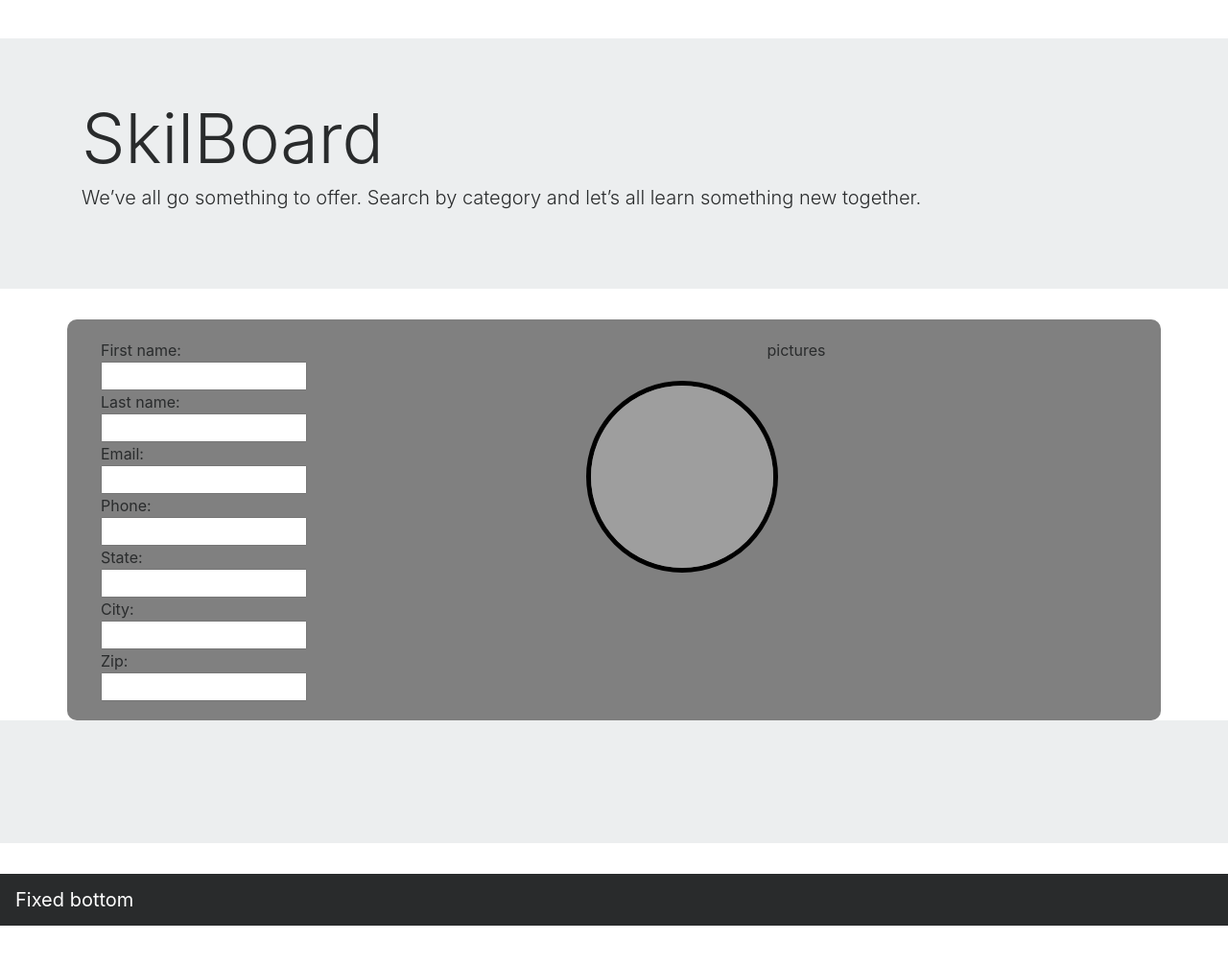
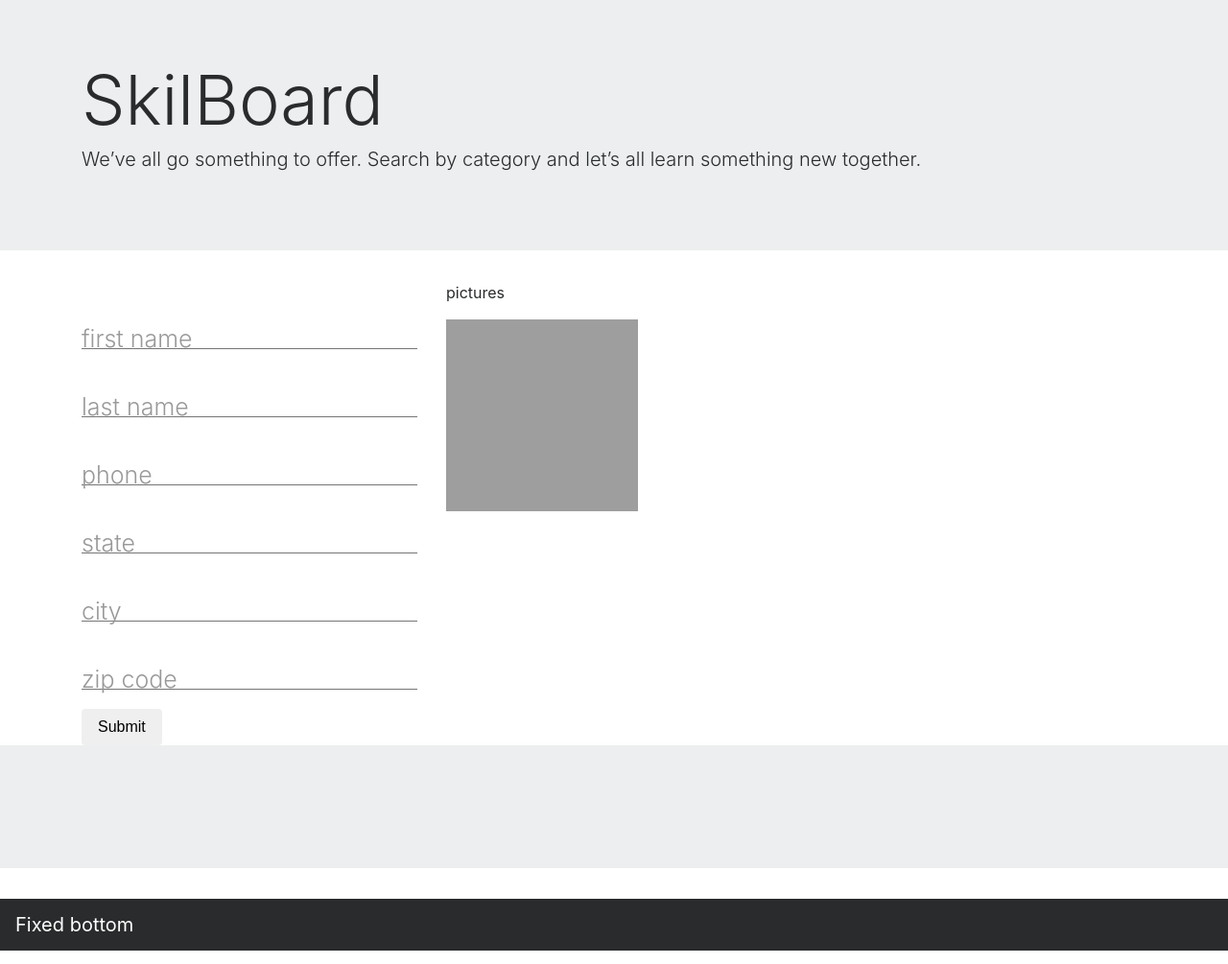
Before and after one commit to emflournoy/SkillTradeApp, a web app: file public/html/profile.html in a window 1280 px wide. Shown: the part 56-1061 px from the top of the page at 96% size. Run offline with its HTML, style and script files only (its server is not run), Linux system fonts and the light colour scheme; some libraries are stand-ins or nearby versions; grey boxes are pictures that could not be loaded.

Commit message:
e: styled profile form - basic lines and hover text

```diff
--- a/public/css/profilestyle.css
+++ b/public/css/profilestyle.css
@@ -1,6 +1,6 @@
 
 
-#test{
+/*#test{
   background-color: gray;
   border-radius: 10px;
 }
@@ -14,11 +14,236 @@ form{
 .thingy{
   margin: 20px;
   text-align: center;
-}
+}*/
 
-img{
+/*img{
 
   margin-left: 20%;
   border-radius: 50%;
   border: 5px solid black !important;
+}*/
+
+
+/*FORM STYLING */
+
+/* -- import Bootstrap v3 --------------------------- */
+/* -- import Bootstrap docs ------------------------- */
+/* -- import Roboto Font ---------------------------- */
+@import "https://fonts.googleapis.com/css?family=Roboto:400,100,100italic,300,300italic,400italic,500,500italic,700,700italic,900,900italic&subset=latin,cyrillic";
+/* -- Body style ------------------------------------ */
+
+/* -- Input styles ---------------------------------- */
+.form-group {
+  position: relative;
+  margin-top: 35px;
+  margin-bottom: 20px;
 }
+.input-group {
+  position: relative;
+}
+.form-control {
+  display: block;
+  height: 36px;
+  width: 100%;
+  border: none;
+  border-radius: 0 !important;
+
+  font-size: 16px;
+  font-weight: 300;
+  padding: 0;
+  background-color: transparent;
+  box-shadow: none;
+  border-bottom: 1px solid #757575;
+}
+.input-group .form-control {
+  position: relative;
+  z-index: inherit;
+  float: inherit;
+  width: 100%;
+  margin-bottom: 0;
+}
+.form-control:focus {
+  border-color: #757575;
+  outline: none;
+  box-shadow: none;
+}
+
+/* -- label styles ---------------------------------- */
+label {
+  position: absolute;
+  top: -18px;
+  color: #999;
+  font-size: 12px;
+  font-weight: 300;
+
+  transition: 0.2s ease all;
+  -moz-transition: 0.2s ease all;
+  -webkit-transition: 0.2s ease all;
+}
+
+.form-horizontal .control-label {
+  position: relative;
+  top: 0;
+  margin-bottom: 0;
+}
+
+@media (min-width: 768px) {
+  .form-horizontal .control-label {
+    font-size: 16px;
+  }
+}
+
+.float-label {
+  left: 0;
+  top: 7px;
+  font-size: 25px;
+  pointer-events: none;
+}
+
+/* active state */
+.form-control:focus ~ .float-label, .form-control:valid ~ .float-label {
+  top: -18px;
+  font-size: 12px;
+}
+
+
+/* input colors ---- */
+// default
+.form-control:focus {
+  ~ label {
+    color: #03a9f4;
+  }
+
+  ~ .form-bar:before, ~ .form-bar:after {
+    background: #03a9f4;
+  }
+}
+
+
+
+
+.form-control:valid ~ .control-label {
+
+}
+
+
+
+/* input addon ---*/
+.input-group-addon {
+  border: none;
+  background: transparent;
+}
+
+/* ------  inline ----*/
+.input-group-addon, .form-inline .input-group {
+  display: table-cell;
+}
+
+.input-group-addon, .input-group-btn {
+  width: inherit;
+}
+
+.input-group {
+  width: 100%;
+}
+
+@media (min-width: 768px) {
+  .form-inline .form-group {
+    margin-top: 16px;
+  }
+
+  .input-group-btn, .input-group .form-control, .input-group-addon, .form-inline .input-group {
+    display: inline-block;
+  }
+
+  .input-group {
+    width: auto;
+  }
+}
+
+/* -- bar styles -------------------------------------- */
+.form-bar {
+  position: relative;
+  display: block;
+  width: 100%;
+}
+.form-bar:before, .form-bar:after 	{
+  content: '';
+  height: 1px;
+  width: 0;
+  bottom: 0;
+  position: absolute;
+  transition: 0.3s ease all;
+  -moz-transition: 0.3s ease all;
+  -webkit-transition: 0.3s ease all;
+}
+.form-bar:before {
+  left: 50%;
+}
+.form-bar:after {
+  right: 50%;
+}
+
+/* active state */
+.form-control:focus ~ .form-bar:before, .form-control:focus ~ .form-bar:after {
+  width: 50%;
+}
+
+/* -- highlighter styles ------------------------------ */
+.form-highlight {
+  position: absolute;
+  height: 60%;
+  width: 60px;
+  top: 25%;
+  left: 0;
+  pointer-events: none;
+  opacity: 0.4;
+}
+
+/* active state */
+.form-control:focus ~ .form-highlight {
+  -webkit-animation: inputHighlighter 0.3s ease;
+  -moz-animation: inputHighlighter 0.3s ease;
+  animation: inputHighlighter 0.3s ease;
+}
+
+/* -- highlighter animation --------------------------- */
+@-webkit-keyframes inputHighlighter {
+  from { background:#5264AE; }
+  to { width:0; background:transparent; }
+}
+@-moz-keyframes inputHighlighter {
+  from { background:#5264AE; }
+  to { width:0; background:transparent; }
+}
+@keyframes inputHighlighter {
+  from { background:#5264AE; }
+  to { width:0; background:transparent; }
+}
+
+
+@media (min-width: 768px) {
+  .form-inline .radio label, .form-inline .checkbox label {
+    padding-left: 5px;
+  }
+}
+
+
+
+.form-control-static {
+  font-size: 16px;
+}
+
+.form-control[disabled], .form-control[readonly], fieldset[disabled] .form-control {
+  background-color: transparent;
+  border-bottom-style: dashed;
+}
+
+
+
+#focusedInput {
+  border-color: #ccc;
+  border-color: rgba(82,168,236,.8);
+  outline: 0;
+  box-shadow: none;
+}
--- a/public/html/profile.html
+++ b/public/html/profile.html
@@ -4,8 +4,8 @@
     <meta charset="utf-8">
     <title>SkilBoard</title>
     <!-- Latest compiled and minified CSS -->
+    <link rel="stylesheet" href="https://maxcdn.bootstrapcdn.com/bootstrap/4.0.0-alpha.6/css/bootstrap.min.css" integrity="sha384-rwoIResjU2yc3z8GV/NPeZWAv56rSmLldC3R/AZzGRnGxQQKnKkoFVhFQhNUwEyJ" crossorigin="anonymous">
     <link rel="stylesheet" href="../css/profilestyle.css">
-    <link rel="stylesheet" href="https://maxcdn.bootstrapcdn.com/bootstrap/4.0.0-alpha.6/css/bootstrap.min.css" integrity="sha384-rwoIResjU2yc3z8GV/NPeZWAv56rSmLldC3R/AZzGRnGxQQKnKkoFVhFQhNUwEyJ" crossorigin="anonymous">
 
     <!-- Latest compiled and minified JavaScript -->
     <script
@@ -58,22 +58,53 @@
     <div class="container">
       <div class="row" id="test">
         <div class="col-sm-4">
-          <form>
-            First name:<br>
-            <input type="text" name="firstname"><br>
-            Last name:<br>
-            <input type="text" name="lastname"><br>
-            Email:<br>
-            <input type="text" name="email"><br>
-            Phone:<br>
-            <input type="tel" name="phone"><br>
-            State:<br>
-            <input type="text" name="state"><br>
-            City:<br>
-            <input type="text" name="city"><br>
-            Zip:<br>
-            <input type="number" name="zip"><br>
+          <form role="form">
+
+            <div class="form-group">
+              <input type="text" class="form-control" id="firstname" required>
+              <span class="form-highlight"></span>
+              <span class="form-bar"></span>
+              <label class="float-label" for="name">first name</label>
+            </div>
+
+            <div class="form-group">
+              <input type="text" class="form-control" id="lastname" required>
+              <span class="form-highlight"></span>
+              <span class="form-bar"></span>
+              <label class="float-label" for="lastname">last name</label>
+            </div>
+
+            <div class="form-group">
+              <input type="tel" class="form-control" id="phone" required>
+              <span class="form-highlight"></span>
+              <span class="form-bar"></span>
+              <label class="float-label" for="phone">phone</label>
+            </div>
+
+            <div class="form-group">
+              <input type="text" class="form-control" id="state" required>
+              <span class="form-highlight"></span>
+              <span class="form-bar"></span>
+              <label class="float-label" for="state">state</label>
+            </div>
+
+            <div class="form-group">
+              <input type="text" class="form-control" id="city" required>
+              <span class="form-highlight"></span>
+              <span class="form-bar"></span>
+              <label class="float-label" for="city">city</label>
+            </div>
+
+            <div class="form-group">
+              <input type="number" class="form-control" id="zip" required>
+              <span class="form-highlight"></span>
+              <span class="form-bar"></span>
+              <label class="float-label" for="zip">zip code</label>
+            </div>
+
+            <button type="submit" class="btn btn-default">Submit</button>
           </form>
+
         </div>
         <div class="col-sm-8">
           <p class="thingy">pictures</p>
```
